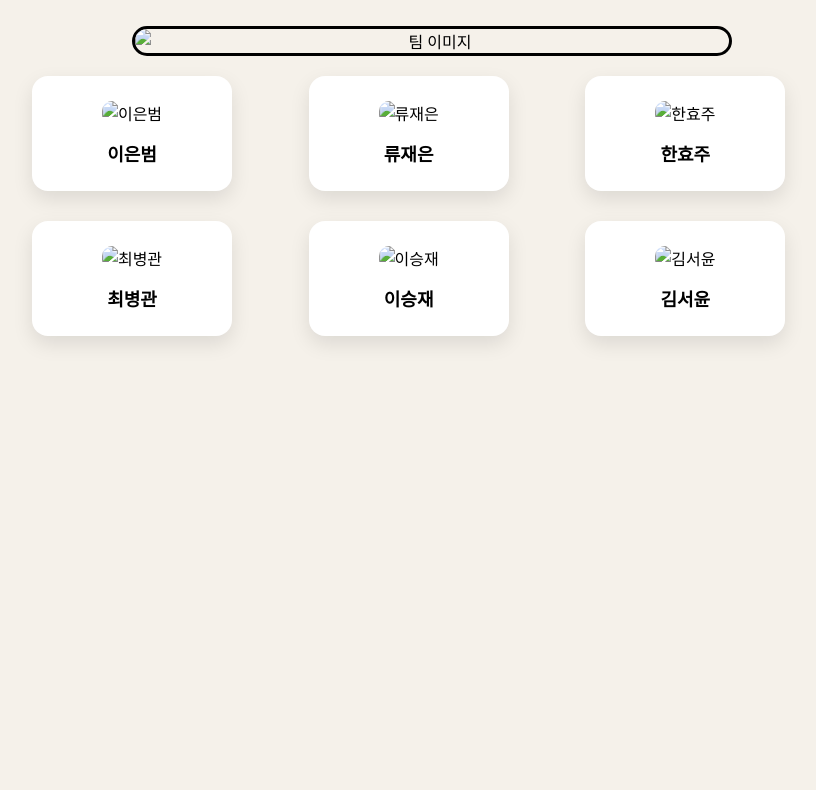
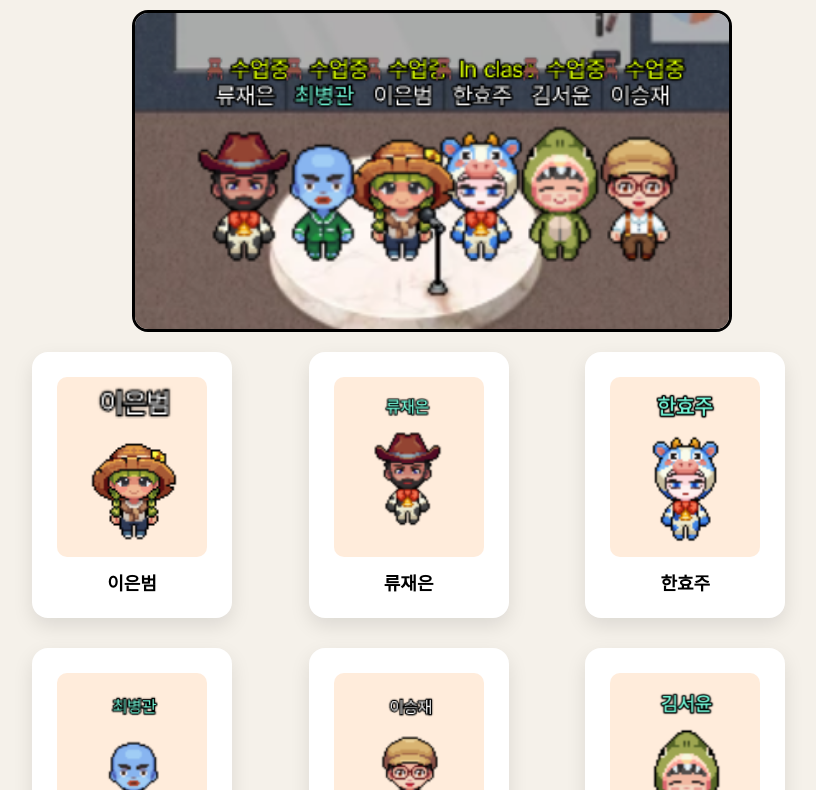
Before and after one commit to 3unbum/team-2, a plain HTML site: page index.html in a window 1280 px wide. Shown: the part 106-896 px from the top of the page, without its empty margins (208-1024 px from the left). Before the commit the page ends 800 px from the top, so only its background shows below. Drawn offline with Linux system fonts and the light colour scheme; a web font is replaced by a local one.

Commit message:
사진 추가 및 index 수정

```diff
--- a/index.html
+++ b/index.html
@@ -7,42 +7,43 @@
       href="https://fonts.cdnfonts.com/css/helvetica-neue-55"
       rel="stylesheet"
     />
-    <link rel="stylesheet" href="/team-2/src/style/style.css" />
+    <link rel="stylesheet" href="/src/style/reset.css" />
+    <link rel="stylesheet" href="/src/style/style.css" />
   </head>
 
   <body>
     <h1>🚀 2조 팀 자기소개 🚀</h1>
 
-    <img src="/image/team.png" alt="팀 이미지" class="team-image" />
+    <img src="/src/images/team.png" alt="팀 이미지" class="team-image" />
 
     <div class="team">
-      <a href="sub-eunbum.html" class="card">
-        <img src="/image/EB.png" alt="이은범" class="card-image" />
+      <a href="/team-2/sub-eunbum.html" class="card">
+        <img src="/src/images/EB.png" alt="이은범" class="card-image" />
         <p>이은범</p>
       </a>
 
-      <a href="sub-jj.html" class="card">
-        <img src="/image/JJ.png" alt="류재은" class="card-image" />
+      <a href="/team-2/sub-jj.html" class="card">
+        <img src="/src/images/JJ.png" alt="류재은" class="card-image" />
         <p>류재은</p>
       </a>
 
-      <a href="sub-hyoju.html" class="card">
-        <img src="/image/HJ.png" alt="한효주" class="card-image" />
+      <a href="/team-2/sub-hyoju.html" class="card">
+        <img src="/src/images/HJ.png" alt="한효주" class="card-image" />
         <p>한효주</p>
       </a>
 
       <a href="/team-2/sub-byungkwan.html" class="card">
-        <img src="/image/BK.png" alt="최병관" class="card-image" />
+        <img src="/src/images/BK.png" alt="최병관" class="card-image" />
         <p>최병관</p>
       </a>
 
-      <a href="sub-seungjae.html" class="card">
-        <img src="/image/SJ.png" alt="이승재" class="card-image" />
+      <a href="/team-2/sub-seungjae.html" class="card">
+        <img src="/src/images/SJ.png" alt="이승재" class="card-image" />
         <p>이승재</p>
       </a>
 
-      <a href="sub-seoyoon.html" class="card">
-        <img src="/image/SY.png" alt="김서윤" class="card-image" />
+      <a href="/team-2/sub-seoyoon.html" class="card">
+        <img src="/src/images/SY.png" alt="김서윤" class="card-image" />
         <p>김서윤</p>
       </a>
     </div>
```
Also changed, not shown: src/images/BK.png (added), src/images/EB.png (added), src/images/HJ.png (added), src/images/JJ.png (added), src/images/SJ.png (added), src/images/SY.png (added), src/images/team.png (added), src/style/home.css (deleted).
